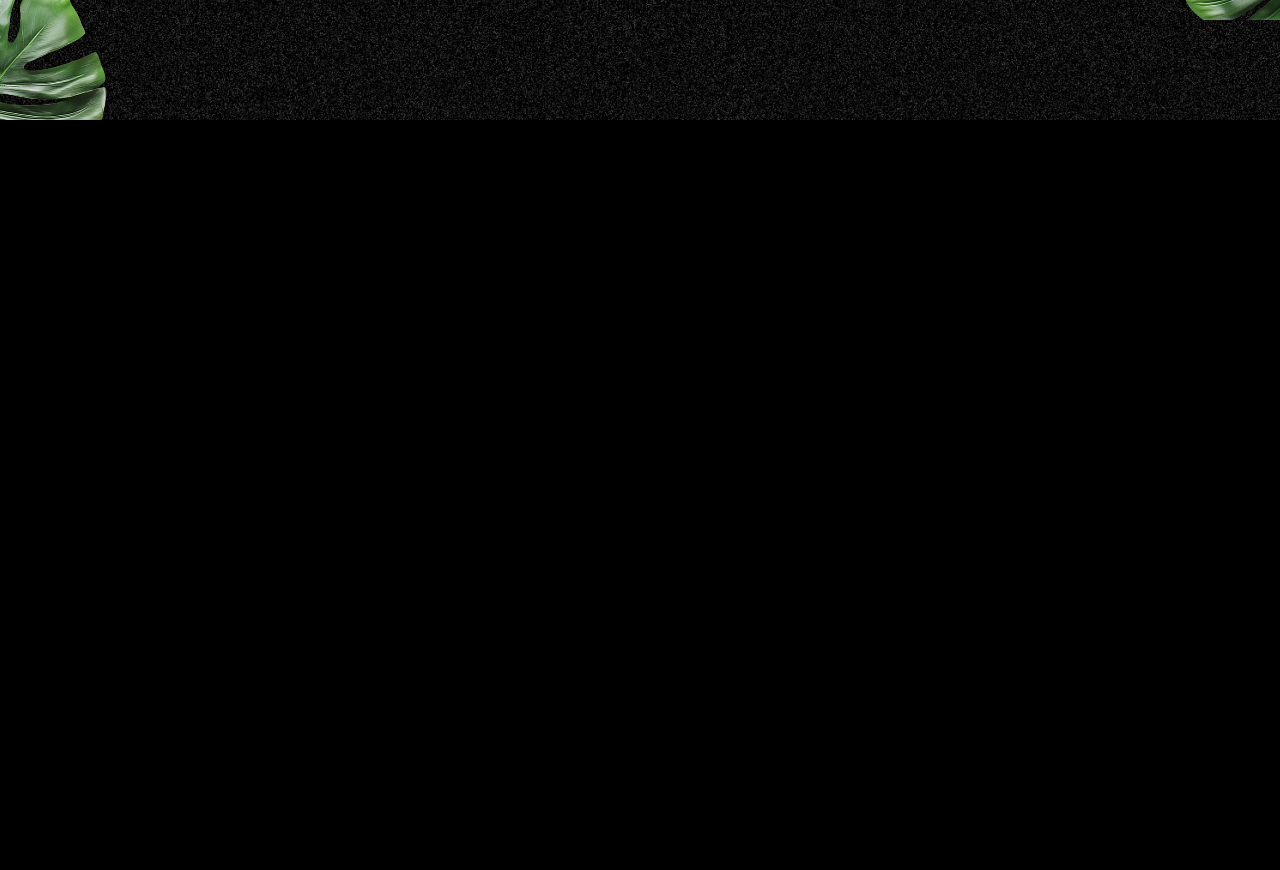
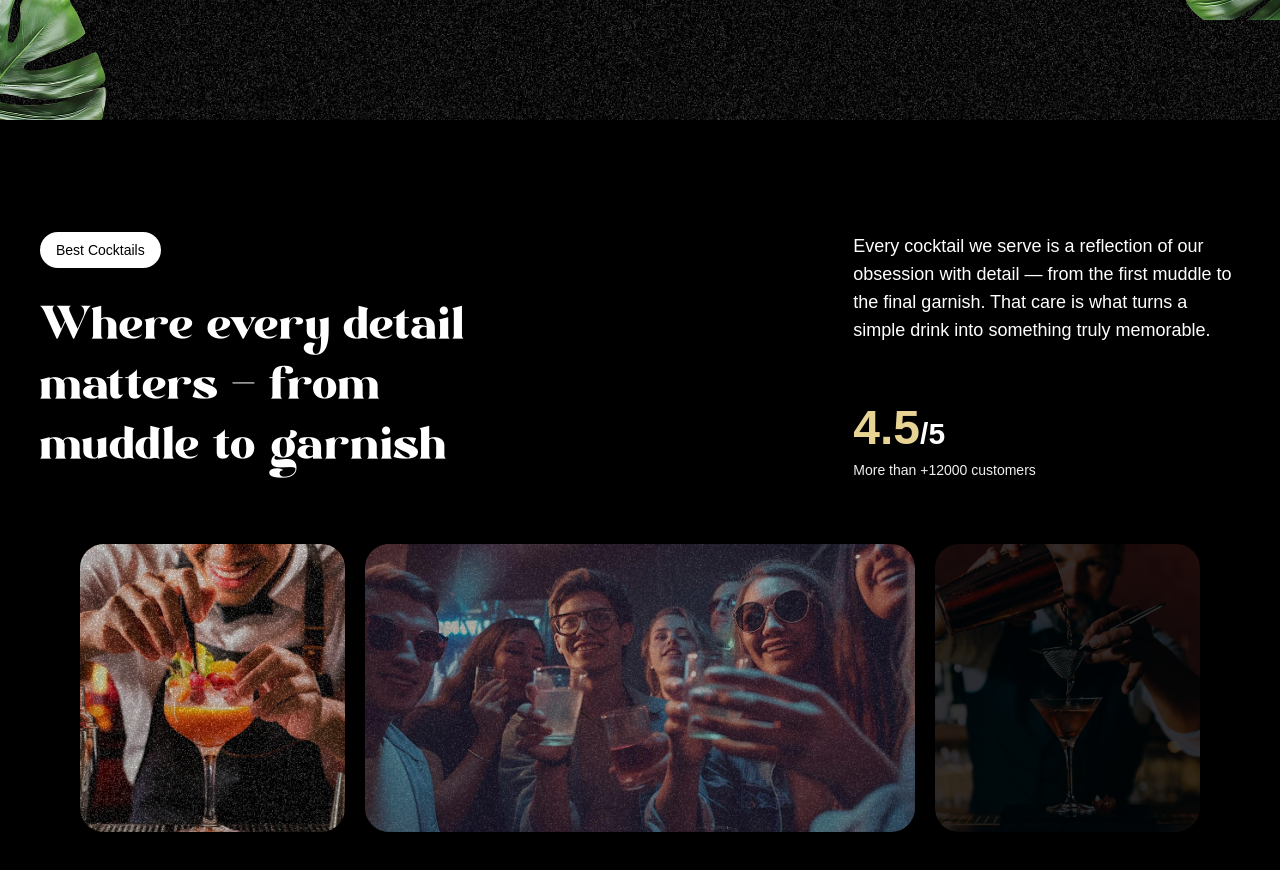
Before and after one commit to vera0406/gsap_cocktails, a React (Vite) app: page / in a window 1280 px wide. Shown: the part 1480-2350 px from the top of the page. Before the commit the page ends 1600 px from the top, so only its background shows below. Built offline with nearby package versions, Linux system fonts and the light colour scheme; a web font is replaced by a local one.

Commit message:
feat: implement About section with GSAP scroll animations and global styles

```diff
--- a/src/App.jsx
+++ b/src/App.jsx
@@ -4,6 +4,7 @@
 import Navbar from "./components/Navbar.jsx";
 import Hero from "./components/Hero.jsx";
 import Cocktails from "./components/Cocktails.jsx";
+import About from "./components/About.jsx";
 
 gsap.registerPlugin(ScrollTrigger, SplitText);
 
@@ -13,6 +14,7 @@
             <Navbar />
             <Hero />
             <Cocktails />
+            <About />
         </main>
     )
 }
--- /dev/null
+++ b/src/components/About.jsx
@@ -0,0 +1,99 @@
+import React from 'react'
+import { useGSAP } from '@gsap/react'
+import gsap from 'gsap'
+import { SplitText } from 'gsap/all'
+
+const About = () => {
+
+    useGSAP(() => {
+        const titleSplit = SplitText.create("#about h2", {
+            type: "words"
+        })
+
+        const scrollTimeline = gsap.timeline({
+            scrollTrigger: {
+                trigger: "#about",
+                start: "top center",
+                end: "bottom center",
+            }
+        })
+
+        scrollTimeline
+            .from(titleSplit.words, {
+                opacity: 0,
+                duration: 1,
+                yPercent: 100,
+                ease: "expo.out",
+                stagger: 0.2
+            })
+            .from(".top-grid div, .bottom-grid div", {
+                opacity: 0,
+                duration: 1,
+                ease: "power1.inOut",
+                stagger: 0.2,
+            }, "-=0.5")
+    })
+
+    return (
+        <div id='about'>
+            <div className="mb-16 md:px-0 px-5">
+                <div className="content">
+                    <div className="md:col-span-8">
+                        <p className="badge">Best Cocktails</p>
+                        <h2>
+                            Where every detail matters <span className="text-whaite">-</span> from muddle to garnish
+                        </h2>
+                    </div>
+
+
+                    <div className="sub-content">
+                        <p>
+                            Every cocktail we serve is a reflection of our obsession with detail — from the first muddle to the final garnish. That care is what turns a simple drink into something truly memorable.
+                        </p>
+
+                        <div>
+                            <p className="md:text-3xl text-xl font-bold">
+                                <span>4.5</span>/5
+                            </p>
+                            <p className="text-sm text-white-100">
+                                More than +12000 customers
+                            </p>
+                        </div>
+                    </div>
+                </div>
+            </div>
+
+            <div className="top-grid">
+                <div className="md:col-span-3">
+                    <div className="noisy" />
+                    <img src="/images/abt1.png" alt="grid-img-1" />
+                </div>
+
+                <div className="md:col-span-6">
+                    <div className="noisy" />
+                    <img src="/images/abt2.png" alt="grid-img-2" />
+                </div>
+
+                <div className="md:col-span-3">
+                    <div className="noisy" />
+                    <img src="/images/abt5.png" alt="grid-img-5" />
+                </div>
+            </div>
+
+            <div className="bottom-grid">
+                <div className="md:col-span-8">
+                    <div className="noisy" />
+                    <img src="/images/abt3.png" alt="grid-img-3" />
+                </div>
+
+                <div className="md:col-span-4">
+                    <div className="noisy" />
+                    <img src="/images/abt4.png" alt="grid-img-4" />
+                </div>
+
+            </div>
+        </div>
+    )
+}
+
+export default About
--- a/src/index.css
+++ b/src/index.css
@@ -135,7 +135,7 @@
     }
 
     #cocktails {
-        @apply relative min-h-dvh w-full overflow-hidden;
+        @apply relative z-10 min-h-dvh w-full overflow-hidden;
 
         #c-left-leaf {
             @apply absolute left-0 md:bottom-0 md:top-auto -top-20 md:w-fit w-1/3;
```
